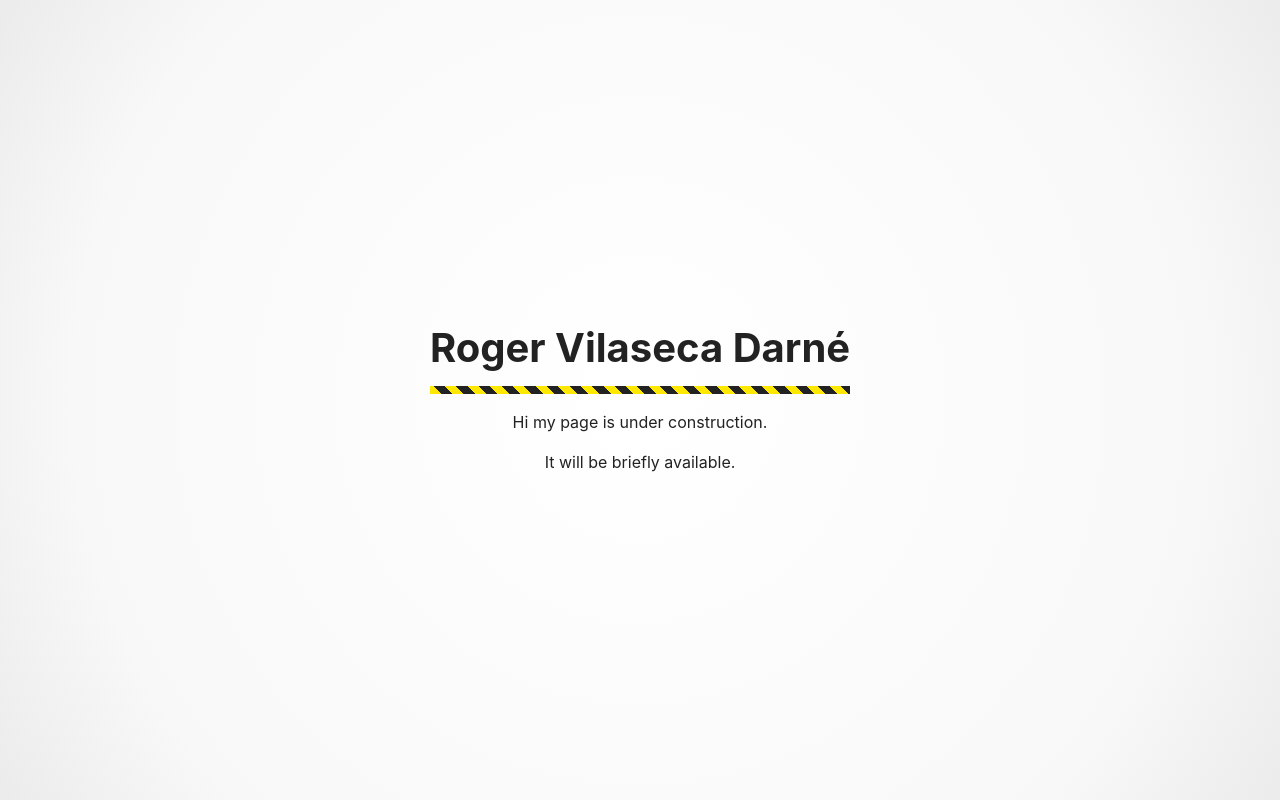
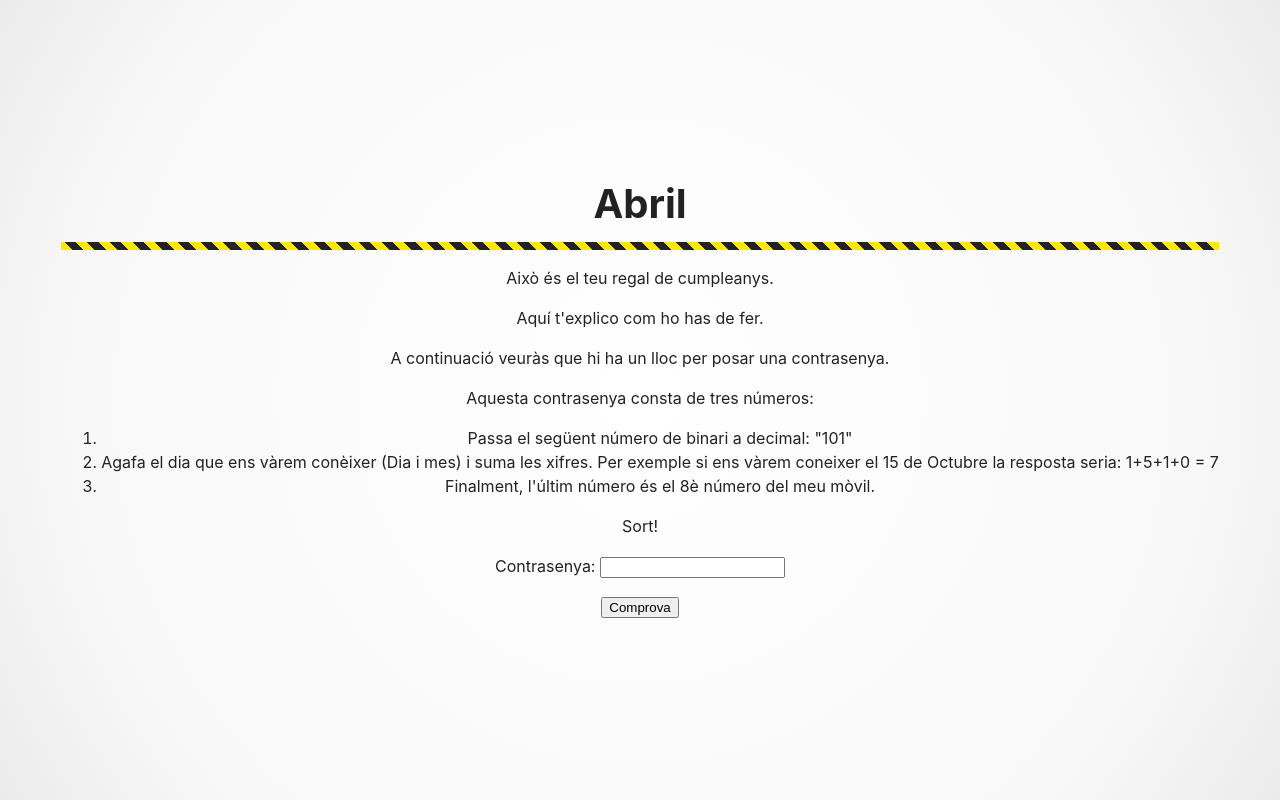
Before and after one commit to Rovi98/github.io, a plain HTML site: page index.html in a window 1280 px wide. Drawn offline with Linux system fonts and the light colour scheme.

Commit message:
Update index.html

```diff
--- a/index.html
+++ b/index.html
@@ -3,7 +3,7 @@
   <head>
     <meta charset="utf-8">
     <meta name="viewport" content="width=device-width, initial-scale=1.0, shrink-to-fit=no">
-    <title>example.com</title>
+    <title>Roger Vilaseca</title>
     <style type="text/css">
       html, body {
         height: 100%;
@@ -49,9 +49,38 @@
   </head>
   <body>
     <main>
-      <h1>Roger Vilaseca Darné</h1>
-      <p>Hi my page is under construction.</p>
-      <p>It will be briefly available.</p>
+      <h1>Abril</h1>
+      <p>Això és el teu regal de cumpleanys.</p>
+      <p>Aquí t'explico com ho has de fer.</p>
+      <p>A continuació veuràs que hi ha un lloc per posar una contrasenya.</p>
+      <p>Aquesta contrasenya consta de tres números:</p>
+      <ol>
+		  <li>Passa el següent número de binari a decimal: "101"</li>
+		  <li>Agafa el dia que ens vàrem conèixer (Dia i mes) i suma les xifres. Per exemple si ens vàrem coneixer el 15 de Octubre la resposta seria: 1+5+1+0 = 7</li>
+		  <li>Finalment, l'últim número és el 8è número del meu mòvil.</li>
+	  </ol>
+	  <p>Sort!</p>
+	  <p></p>
+
+      <script type="text/javascript">
+		  function checkForm(form)
+		  {
+			if(form.pwd.value == "580") {
+				alert("Molt bé, el teu regal és anar a Disney Land Paris\nAixò si, quan tot aquest merder acabi.");
+				return true;
+			}
+			else {
+				alert("Contrasenya equivocada torna-ho a probar.");
+				return false;
+			}
+		  }
+
+		</script>
+
+		<form ... onsubmit="return checkForm(this);">
+		<p>Contrasenya: <input type="password" name="pwd"></p>
+		<p><input type="Submit" value="Comprova"></p>
+		</form>
     </main>
   </body>
 </html>
```
